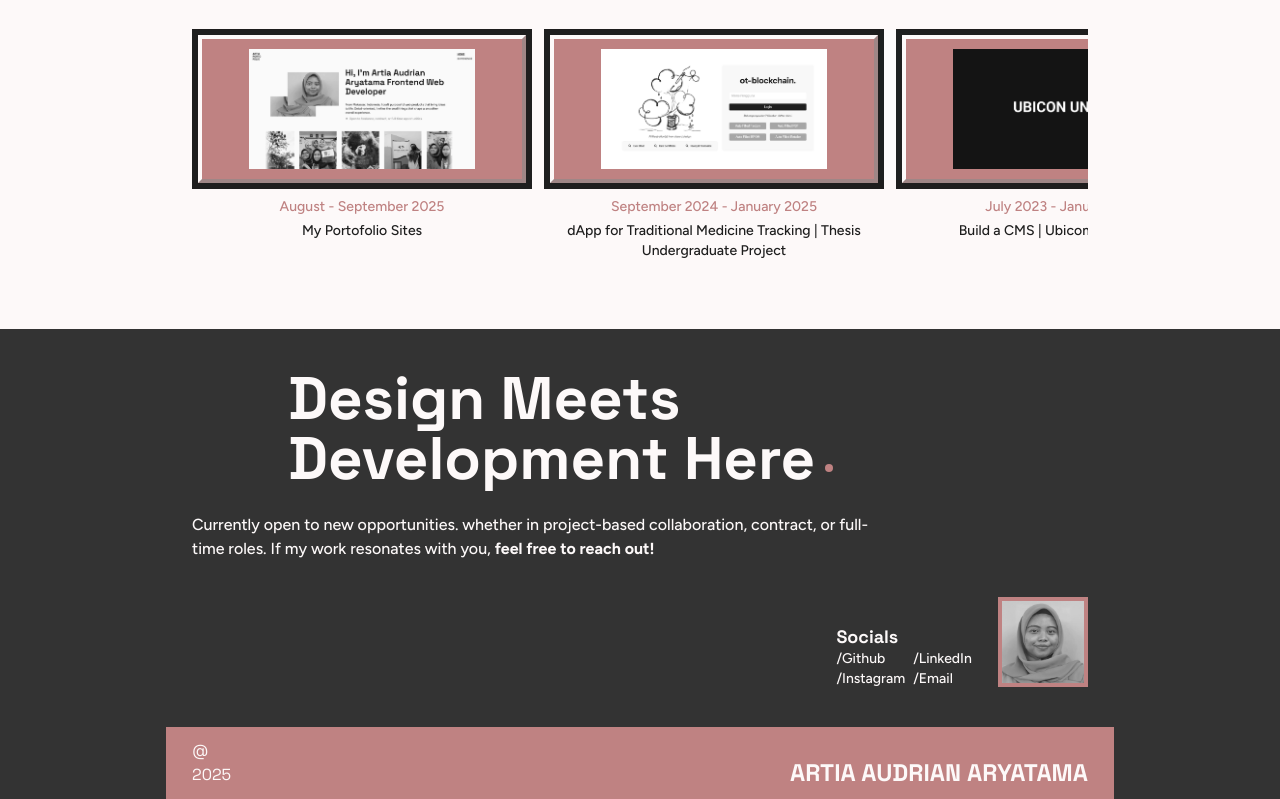
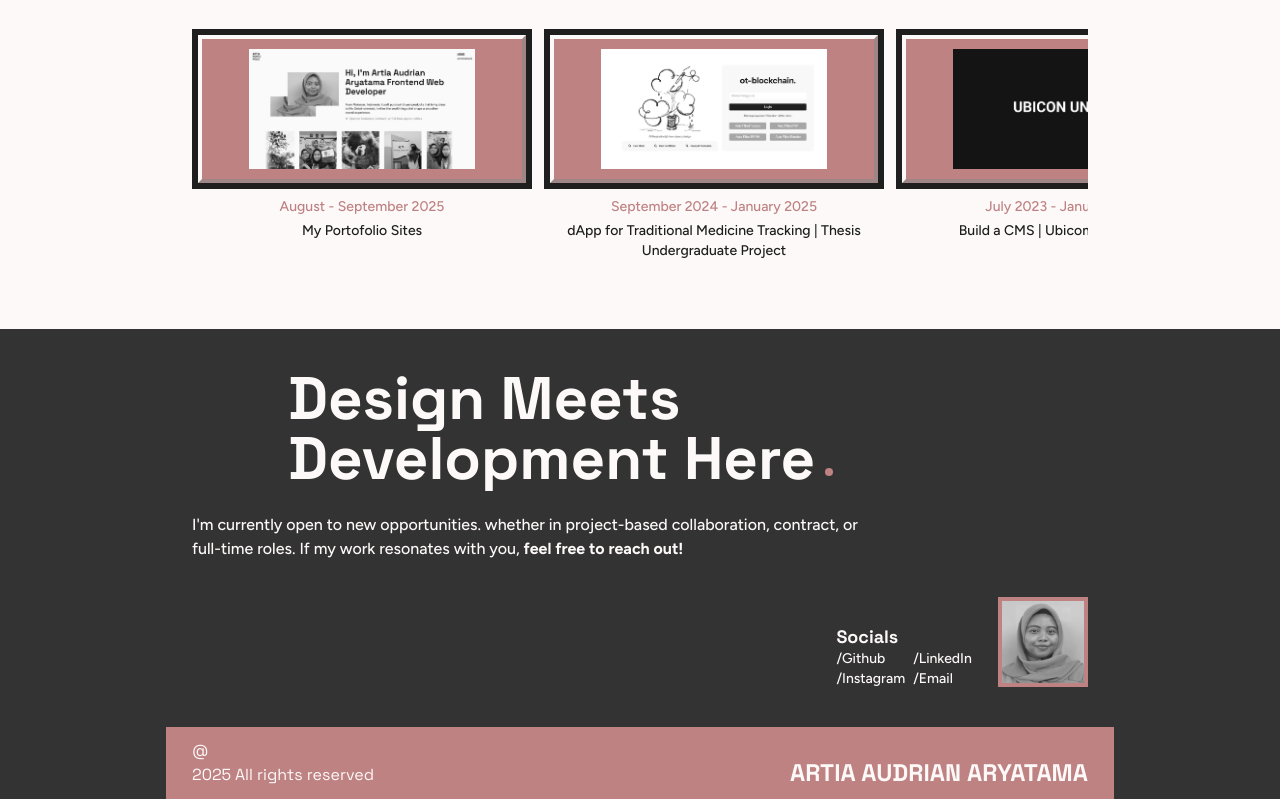
Before and after one commit to artyaaryatama/artia-portofolio, a Next.js app: page / in a window 1280 px wide. Shown: the part 1607-2406 px from the top of the page. Built offline with nearby package versions, Linux system fonts and the light colour scheme.

Commit message:
edit readme and add ARR license

```diff
--- a/components/Footer.tsx
+++ b/components/Footer.tsx
@@ -20,7 +20,7 @@ export default function Footer() {
             <span className="block">
               Development Here
               <span className="relative inline-flex size-2 ml-[10px] align-middle
-                mt-1 md:mt-2
+                mt-1 md:mt-2 xl:mt-4
               ">
                 <span className="absolute inline-flex h-full w-full animate-ping rounded-full bg-secondary opacity-75"></span>
                 <span className="relative inline-flex size-2 rounded-full bg-primary"></span>
@@ -32,7 +32,7 @@ export default function Footer() {
         <p className="font-figtree text-sm leading-5
           lg:text-base lg:leading-6 lg:w-170
         ">
-          Currently open to new opportunities. whether in project-based collaboration, contract, or full-time roles. If my work resonates with you,<span className="font-bold"> feel free to reach out!</span>
+          I&apos;m currently open to new opportunities. whether in project-based collaboration, contract, or full-time roles. If my work resonates with you,<span className="font-bold"> feel free to reach out!</span>
         </p>
 
         <div className="
@@ -114,7 +114,7 @@ export default function Footer() {
         <div className="flex flex-col gap-2 lg:flex-row lg:justify-between lg:items-end">
           <p className=" text-background
           text-left text-sm lg:text-base lg:leading-6
-          ">@ <span className="block">2025</span></p>
+          ">@ <span className="block">2025 All rights reserved</span></p>
 
           <p className="text-background font-semibold text-2xl
             text-right leading-[28px]
```
Also changed, not shown: public/projects/readme.png (added), 1 other file (tests, documents, lock files or other folders).
